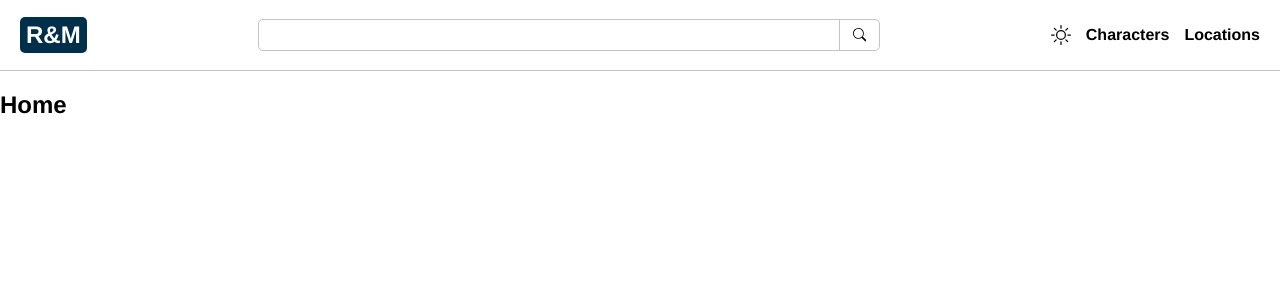
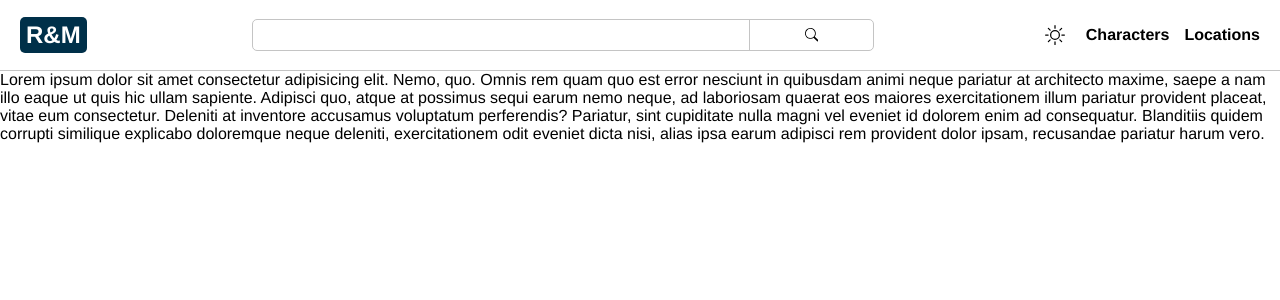
Before and after one commit to FacundoLG/RickandMorty-React, a React (Create React App) app: page / in a window 1280 px wide. Shown: the top 300 px of the page. Built offline with nearby package versions, Linux system fonts and the light colour scheme.

Commit message:
dark mode

```diff
--- a/src/App.css
+++ b/src/App.css
@@ -1,2 +1,3 @@
 .App {
+  transition: 200ms;
 }
--- /dev/null
+++ b/src/assets/Theme/darkTheme.css
@@ -0,0 +1,13 @@
+.dark {
+  background: rgb(21, 21, 21);
+  color: white !important;
+  transition: 200ms;
+}
+.iconDark {
+  cursor: pointer;
+  transform: rotate(360deg);
+  color: white;
+  background: white;
+  border-radius: 10px;
+  transition: 400ms;
+}
--- a/src/assets/components/Card.css
+++ b/src/assets/components/Card.css
@@ -2,7 +2,7 @@
   width: 200px;
   margin: 5px;
   border: 1px grey solid;
-  border-radius: 10px;
+  border-radius: 12px;
 }
 .cardData {
   display: flex;
--- a/src/assets/components/Header.css
+++ b/src/assets/components/Header.css
@@ -41,7 +41,7 @@
   justify-content: center;
   align-items: center;
   border: none;
-  width: 40px;
+  width: 20%;
   background: none;
   border-left: solid 1px rgb(196, 196, 196);
 }
@@ -64,21 +64,12 @@
   font-size: 20px;
   transition: 300ms;
 }
-.icon:hover {
-  color: #fca311;
-  transition: 200ms;
-  cursor: pointer;
-}
-.iconDark:hover {
-  cursor: pointer;
-  transform: rotate(360deg);
-  color: white;
-  background: white;
-  border-radius: 10px;
-  transition: 400ms;
-}
 .link:hover {
   color: #e63946;
   cursor: pointer;
   transition: 150ms;
 }
+.iconButton {
+  background: none;
+  border: none;
+}
--- a/src/components/Header.jsx
+++ b/src/components/Header.jsx
@@ -1,19 +1,22 @@
-import React from 'react';
+import React, { useContext } from 'react';
 import {Link} from 'react-router-dom'
 import { BsBrightnessHigh,BsSearch } from "react-icons/bs";
 import '../assets/components/Header.css'
-const Header = () => {
+import '../assets/Theme/darkTheme.css'
+import ThemeContext from '../context/ThemeContext';
+const Header = ({setDark}) => {
+    var theme = useContext(ThemeContext)
     return (
-        <div className="Header">
+        <div className={theme ? "Header dark":"Header"}>
             <Link className="title" to="/"><h2>R&M</h2></Link>
             <div className="inputContainer">
                 <input className="input" type="text" />
                 <button className="inputButton"><BsSearch/></button>
             </div>
             <div className="tabs">
-                <BsBrightnessHigh className="icon"/>
-                <Link className="link" to="/characters">Characters</Link>
-                <Link className="link" to="/locations">Locations</Link>
+                <button className="iconButton" onClick={setDark}><BsBrightnessHigh className={theme ? "icon iconDark":"icon"}/ ></button>
+                <Link className={theme ? "link dark": "link"} to="/characters">Characters</Link>
+                <Link className={theme ? "link dark": "link"} to="/locations">Locations</Link>
             </div>
         </div>
      );
--- a/src/components/LocationCard.jsx
+++ b/src/components/LocationCard.jsx
@@ -1,8 +1,11 @@
-import React from 'react';
+import React, { useContext } from 'react';
 import '../assets/components/LocationCard.css'
+import '../assets/Theme/darkTheme.css'
+import ThemeContext from '../context/ThemeContext';
 const LocationCard = ({imgSrc,name}) => {
+    var theme = useContext(ThemeContext)
     return (
-        <div className="Location">
+        <div className={theme ? "Location dark" : "Location"}>
             <div className="imgContainer">
                 <img className="img"src={imgSrc} alt="" />
             </div>
--- /dev/null
+++ b/src/context/ThemeContext.js
@@ -0,0 +1,5 @@
+import React from 'react';
+
+const ThemeContext = React.createContext(null)
+
+export default ThemeContext
--- a/src/pages/Characters.jsx
+++ b/src/pages/Characters.jsx
@@ -1,8 +1,12 @@
-import React, { useState, useEffect } from 'react';
+import React, { useState, useEffect, useContext } from 'react';
 import Card from '../components/Card'
+import ThemeContext from '../context/ThemeContext'
+
+import '../assets/Theme/darkTheme.css'
 import '../assets/pages/Characters.css'
 const Characters = () => {
     const [characters,getCharacters] = useState([])
+    var theme = useContext(ThemeContext)
     useEffect(()=>{
         fetch(`https://rickandmortyapi.com/api/character`)
             .then(res => res.json())
@@ -13,7 +17,7 @@ const Characters = () => {
     },[])
 
     return (
-    <div className="Characters">
+    <div className={theme ? "Characters dark" : "Characters"}>
         <div className="cardContainer">
         {characters.map((character)=>
             <Card key={character.id} imgSrc={character.image} name={character.name}/>
--- a/src/pages/Home.jsx
+++ b/src/pages/Home.jsx
@@ -1,9 +1,13 @@
-import React from 'react';
-
+import React, {useContext} from 'react';
+import ThemeContext from '../context/ThemeContext'
+import '../assets/Theme/darkTheme.css'
 const Home = () => {
+    var theme = useContext(ThemeContext)
     return (
-        <div className="Home">
-            <h2>Home</h2>
+        <div className={theme ? "Home dark": "Home"}>
+           <div>
+               Lorem ipsum dolor sit amet consectetur adipisicing elit. Nemo, quo. Omnis rem quam quo est error nesciunt in quibusdam animi neque pariatur at architecto maxime, saepe a nam illo eaque ut quis hic ullam sapiente. Adipisci quo, atque at possimus sequi earum nemo neque, ad laboriosam quaerat eos maiores exercitationem illum pariatur provident placeat, vitae eum consectetur. Deleniti at inventore accusamus voluptatum perferendis? Pariatur, sint cupiditate nulla magni vel eveniet id dolorem enim ad consequatur. Blanditiis quidem corrupti similique explicabo doloremque neque deleniti, exercitationem odit eveniet dicta nisi, alias ipsa earum adipisci rem provident dolor ipsam, recusandae pariatur harum vero.
+           </div>
         </div>
      );
 }
--- a/src/pages/Locations.jsx
+++ b/src/pages/Locations.jsx
@@ -1,9 +1,11 @@
-import React,{useEffect,useState} from 'react';
+import React,{useContext, useEffect,useState} from 'react';
 import LocationCard from '../components/LocationCard';
+import ThemeContext from '../context/ThemeContext';
 import '../assets/pages/Locations.css'
+import '../assets/Theme/darkTheme.css'
 const Locations = () => {
     const [locations,getLocations] = useState([])
-
+    var theme = useContext(ThemeContext)
     useEffect(()=>{
         fetch(`https://rickandmortyapi.com/api/location`)
             .then(res => res.json())
@@ -14,7 +16,7 @@ const Locations = () => {
     },[])
     return (
         <div>
-            <div className="LocationContainer">
+            <div className={theme ? "LocationContainer dark": "LocationContainer"}>
             {locations.map((location)=>
                 <LocationCard key={location.id} imgSrc={location.image} name={location.name}/>
             )}
--- a/src/routes/Routes.jsx
+++ b/src/routes/Routes.jsx
@@ -1,19 +1,29 @@
-import React from 'react';
+import React, { useState } from 'react';
 import Characters from '../pages/Characters'
 import Header from '../components/Header'
 import Locations from '../pages/Locations';
-
 import {BrowserRouter,Route} from 'react-router-dom'
 import Home from '../pages/Home';
+import ThemeContext from '../context/ThemeContext'
 const Routes = () => {
+    const [dark,setDark] = useState(false)
+
+    const changeTheme =() =>{
+        setDark(!dark)
+        console.log("changed")
+    }
+
+
     return (
         <div>
+          <ThemeContext.Provider value={dark}>
             <BrowserRouter>
-                <Header/>
+                <Header setDark={changeTheme}/>
                 <Route exact path="/" component={Home}/>
                 <Route exact path="/characters" component={Characters}/>
                 <Route exact path="/locations" component={Locations}/>
             </BrowserRouter>
+          </ThemeContext.Provider>
         </div>
      );
 }
```
